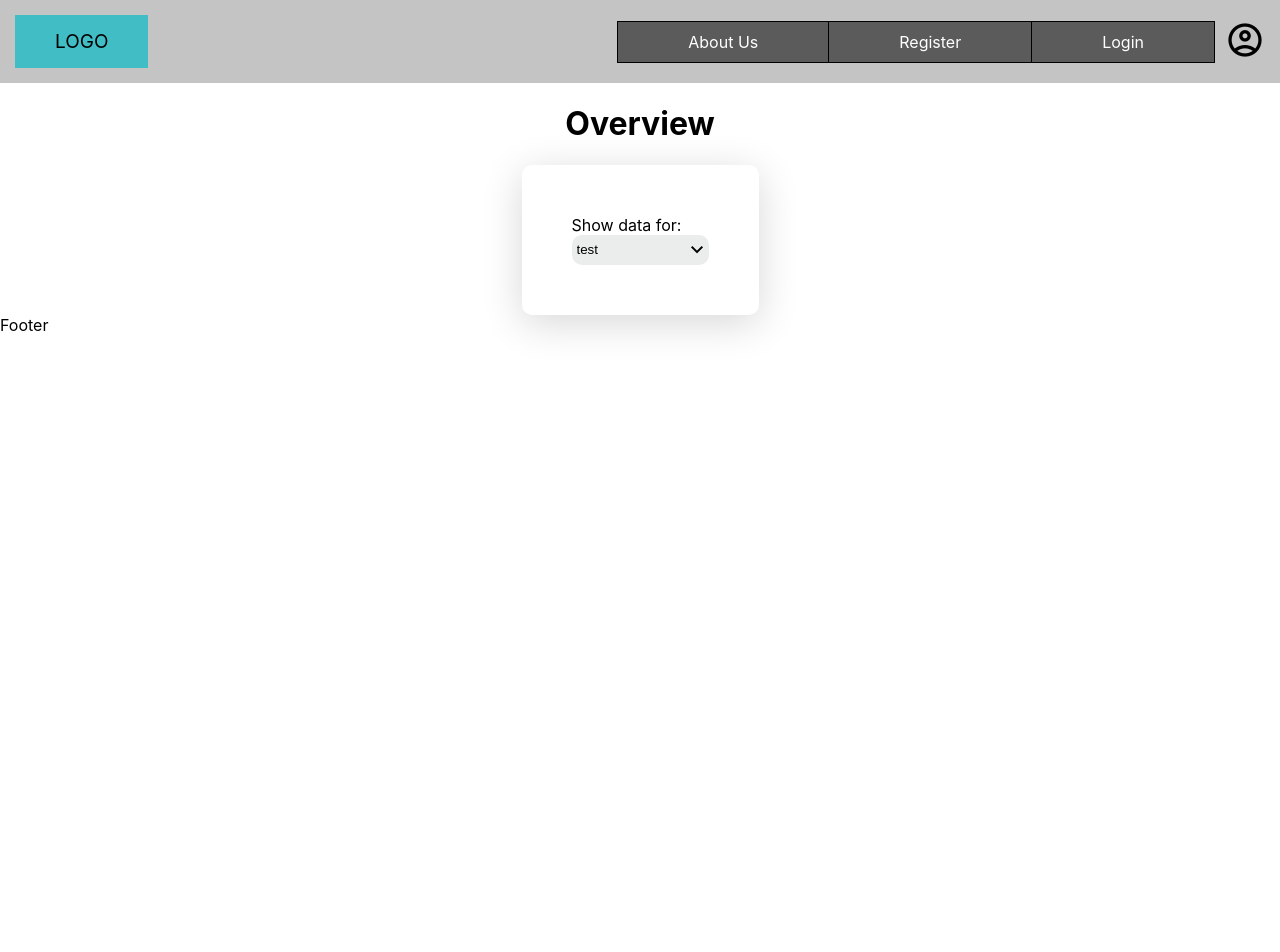
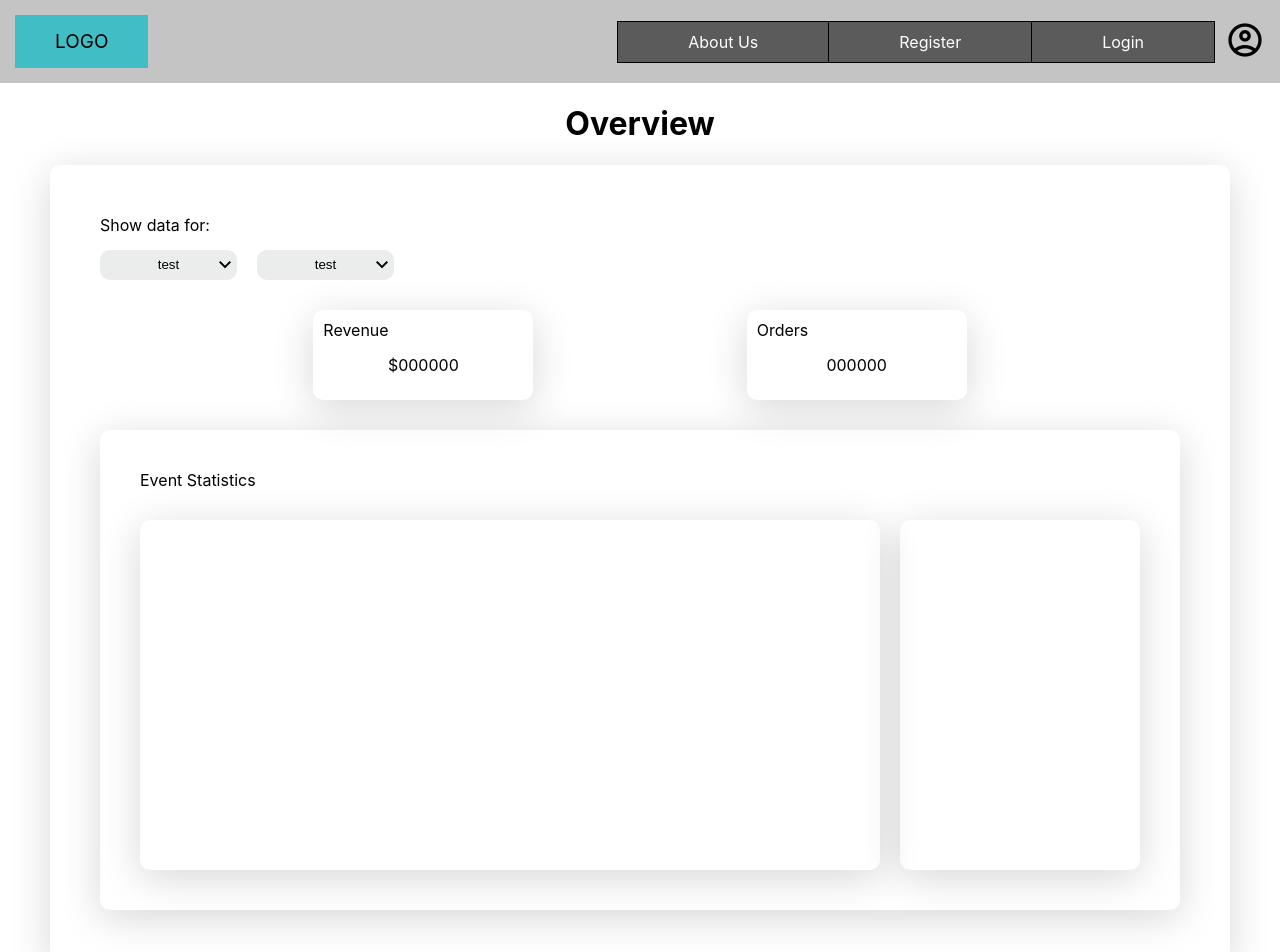
Before and after one commit to smackflad/ProjectTel, a React (Create React App) app in the folder provider-app/: page /overview in a window 1280 px wide. Shown: the top 952 px of the page. Before the commit the page ends 800 px from the top, so only its background shows below. Built offline with nearby package versions, Linux system fonts and the light colour scheme.

Commit message:
overview page design done

```diff
--- a/provider-app/src/components/Pages/OverviewPage/OverviewPage.css
+++ b/provider-app/src/components/Pages/OverviewPage/OverviewPage.css
@@ -11,87 +11,89 @@
     /* background-color: lightblue; */
     padding: 50px;
     border-radius: 10px;
+    gap: 30px;
     box-shadow: 0px 8px 40px #00000029;
 
+}
 
+.OverviewPage-top {
+    display: flex;
+    flex-direction: column;
+    gap: 15px;
+    width: 100%;
 }
-.OverviewPage-first{
+.OverviewPage-top-div{
     display: flex;
     flex-direction: row;
+    gap: 20px;
+}
+
+.OverviewPage-middle {
+    display: flex;
     width: 100%;
-    justify-content:space-between;
-    align-items: center;
+    flex-direction: row;
+    justify-content: space-evenly;
+    /* gap: 40px; */
 }
-.OverviewPage-third{
+
+.OverviewPage-middle-inner{
+    width: 200px;
+    height: 70px;
+    display: flex;
+    flex-direction: column;
+    /* justify-content: space-between; */
+    /* align-items: center; */
+    /* width: fit-content; */
+    /* background-color: lightblue; */
+    padding: 10px;
+    border-radius: 10px;
+    gap: 15px;
+    box-shadow: 0px 8px 40px #00000029;
+}
+
+.OverviewPage-middle-bot{
+    width: 100%;
+    text-align: center;
+}
+
+.OverviewPage-bot {
+    width: 1000px;
+    height: 400px;
+    display: flex;
+    flex-direction: column;
+    /* align-items: center; */
+    /* width: fit-content; */
+    /* background-color: lightblue; */
+    padding: 40px;
+    border-radius: 10px;
+    gap: 30px;
+    box-shadow: 0px 8px 40px #00000029;
+}
+
+.OverviewPage-bot-inner{
     display: flex;
     flex-direction: row;
-    justify-content: center;
+    height: 100%;
     width: 100%;
-    gap: 30px;
+    gap: 20px;
 }
 
-.OverviewPage-fifth {
+.OverviewPage-bot-left{
     width: 100%;
     display: flex;
-    justify-content: flex-end;
+    flex-direction: column;
+    padding: 20px;
+    border-radius: 10px;
+    gap: 15px;
+    box-shadow: 0px 8px 40px #00000029;
 }
 
-.OverviewPage-fourth {
-    width: 100%;
+.OverviewPage-bot-right{
+    min-width: 200px;
     display: flex;
-    flex-direction: row;
-    justify-content: flex-start;
+    flex-direction: column;
+    padding: 20px;
+    border-radius: 10px;
     gap: 15px;
+    box-shadow: 0px 8px 40px #00000029;
 }
-
-
-.OverviewPage-fourth-left-FC {
-    display: flex;
-    flex-direction: column-reverse;
-    justify-content: center;
-    align-items: center;
-}
-
-.OverviewPage-fourth-left-FC > .OverviewPage-fileName-FC{
-    margin-right: 15px;
-}
-
-.OverviewPage-fourth-left-FC > .OverviewPage-file-FC > label {
-    display: flex;
-    justify-content: center;
-    flex-direction: column;
-    align-items: center;
-    gap: 30px;
-    padding: 5px 15px;
-    border: 1px solid lightgray;
-    border-radius: 10px;
-    font-size: 12px;
-    font-family: 'Roboto', sans-serif;
-    font-weight: normal;
-    cursor: pointer;
-}
-
-.OverviewPage-disabled-file-input{
-    background-color: rgb(236, 236, 236);
-    border-color: rgb(175, 175, 175);
-    opacity: 80%;
-    cursor: not-allowed !important;
-}
-.OverviewPage-disabled-file-input > * {
-    cursor: not-allowed;
-}
-
-.OverviewPage-fourth-right {
-    flex: 1;
-    background-color: #F4F5F6;
-    border-radius: 10px;
-}
-
-.OverviewPage-upload-icon{
-    font-size: 50px;
-}
-
-.OverviewPage-fifth {
-    margin-top: 21px;
-
-}
--- a/provider-app/src/components/Pages/OverviewPage/OverviewPage.js
+++ b/provider-app/src/components/Pages/OverviewPage/OverviewPage.js
@@ -20,13 +20,39 @@ const OverviewPage = () => {
 				<div className="OverviewPage-wrapper">
 					<div className="OverviewPage-top">
 						<span>Show data for: </span>
-						<MySelectBox />
+						<div className="OverviewPage-top-div">
+							<MySelectBox />
+							<MySelectBox />
+						</div>
 					</div>
 					<div className="OverviewPage-middle">
-
+						<div className="OverviewPage-middle-inner">
+							<div className="OverviewPage-middle-top">
+								Revenue
+							</div>
+							<div className="OverviewPage-middle-bot">
+								$000000
+							</div>
+						</div>
+						<div className="OverviewPage-middle-inner">
+							<div className="OverviewPage-middle-top">
+								Orders
+							</div>
+							<div className="OverviewPage-middle-bot">
+								000000
+							</div>
+						</div>
 					</div>
 					<div className="OverviewPage-bot">
+						<span>Event Statistics</span>
+						<div className="OverviewPage-bot-inner">
+							<div className="OverviewPage-bot-left">
 
+							</div>
+							<div className="OverviewPage-bot-right">
+
+							</div>
+						</div>
 					</div>
 				</div>
 			</div>
--- a/provider-app/src/components/generalComponents/MySelectBox/MySelectBox.css
+++ b/provider-app/src/components/generalComponents/MySelectBox/MySelectBox.css
@@ -7,9 +7,10 @@
     border: none;
     border-radius: 10px;
     opacity: 1;
+    text-align: center;
     width: 137px;
     height: 30px;
-    padding: 5px;
+    padding: 5px 10px;
     /* background-color: #EBEDED; */
     background: url("keyboard_arrow_down_FILL0_wght400_GRAD0_opsz48.png") no-repeat right #EBEDED;
     font: normal normal normal 16px/20px;
```
